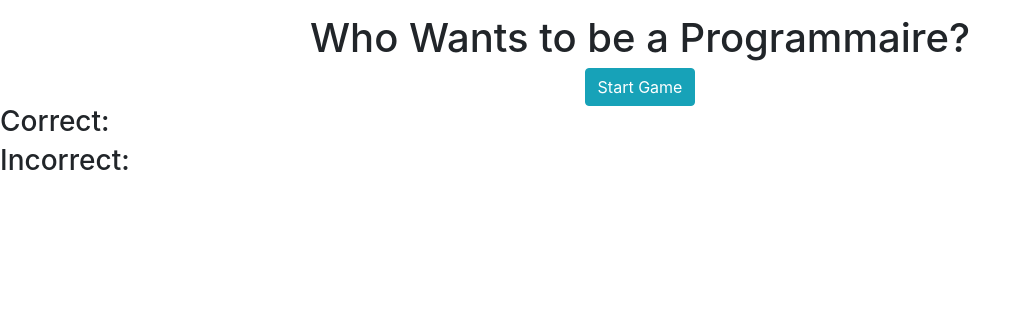
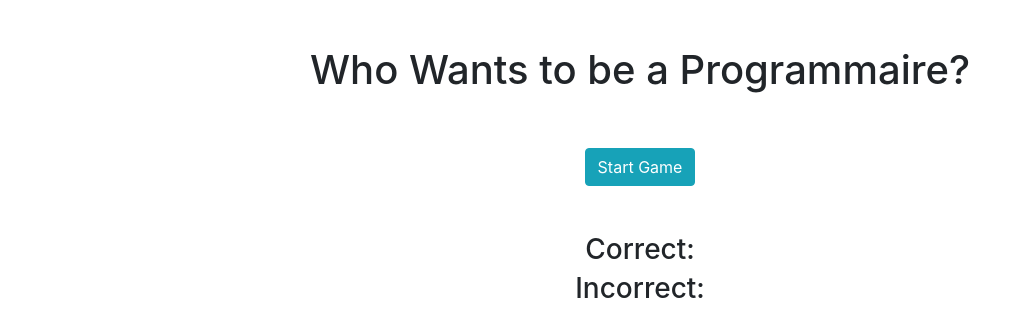
Before and after one commit to smontoro/programmaire, a plain HTML site: page index.html in a window 1280 px wide. Shown: the whole page, without its empty margins (0-1031 px from the left). Drawn offline with nearby package versions, Linux system fonts and the light colour scheme.

Commit message:
added bootstrap classes

```diff
--- a/index.html
+++ b/index.html
@@ -8,7 +8,7 @@
 <body>
 
 	<header class="container-fluid text-center">
-		<h1 class="pt-3">Who Wants to be a Programmaire?</h1>
+		<h1 class="py-5">Who Wants to be a Programmaire?</h1>
 	</header>
 
 	<div class="container-fluid text-center">
@@ -17,7 +17,7 @@
 		</form>
 	</div>
 
-	<div>
+	<div class="text-center pt-5">
 		<h3>Correct: <span id="correct"></span></h3>
 		<h3>Incorrect: <span id="incorrect"></span></h3>
 	</div>
```
